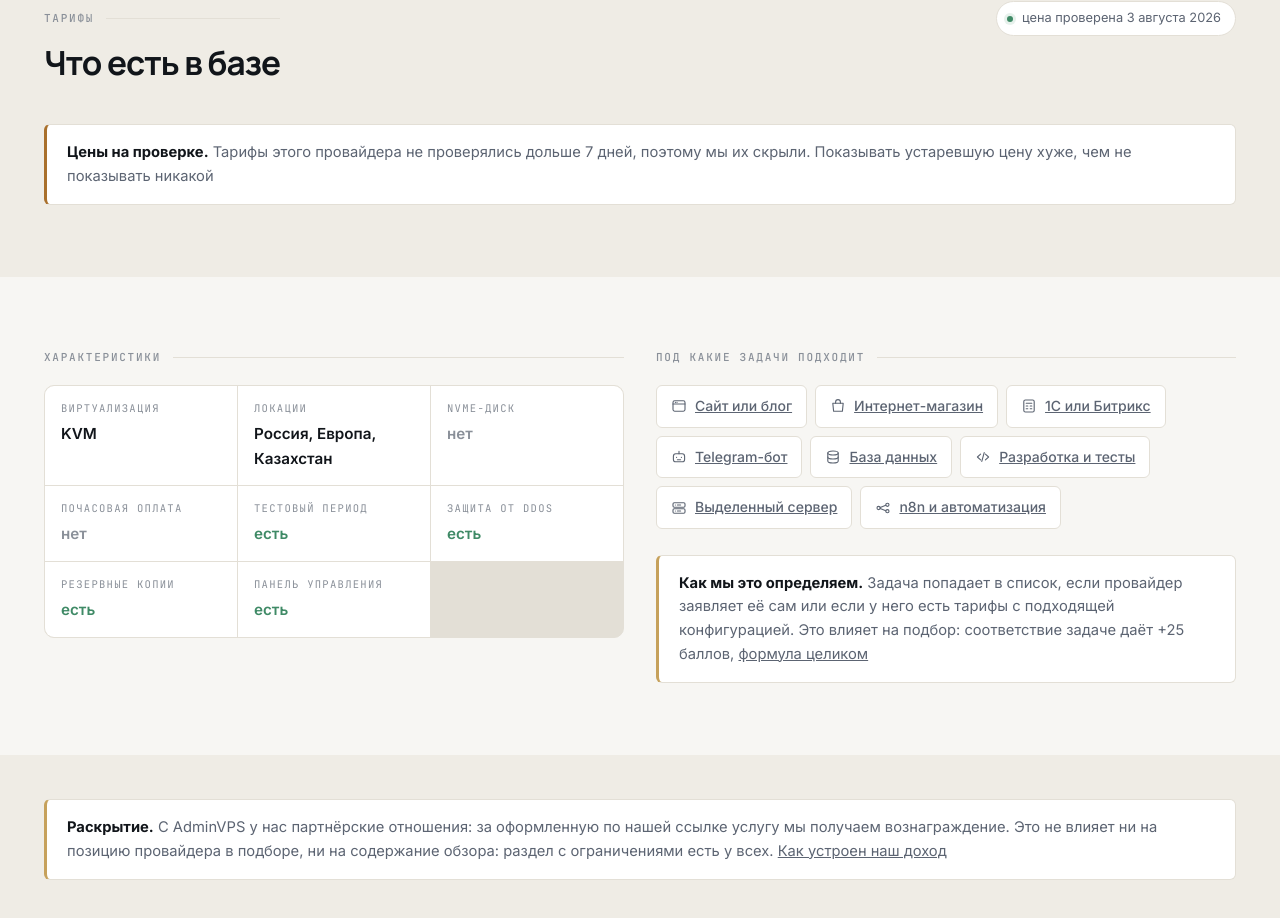
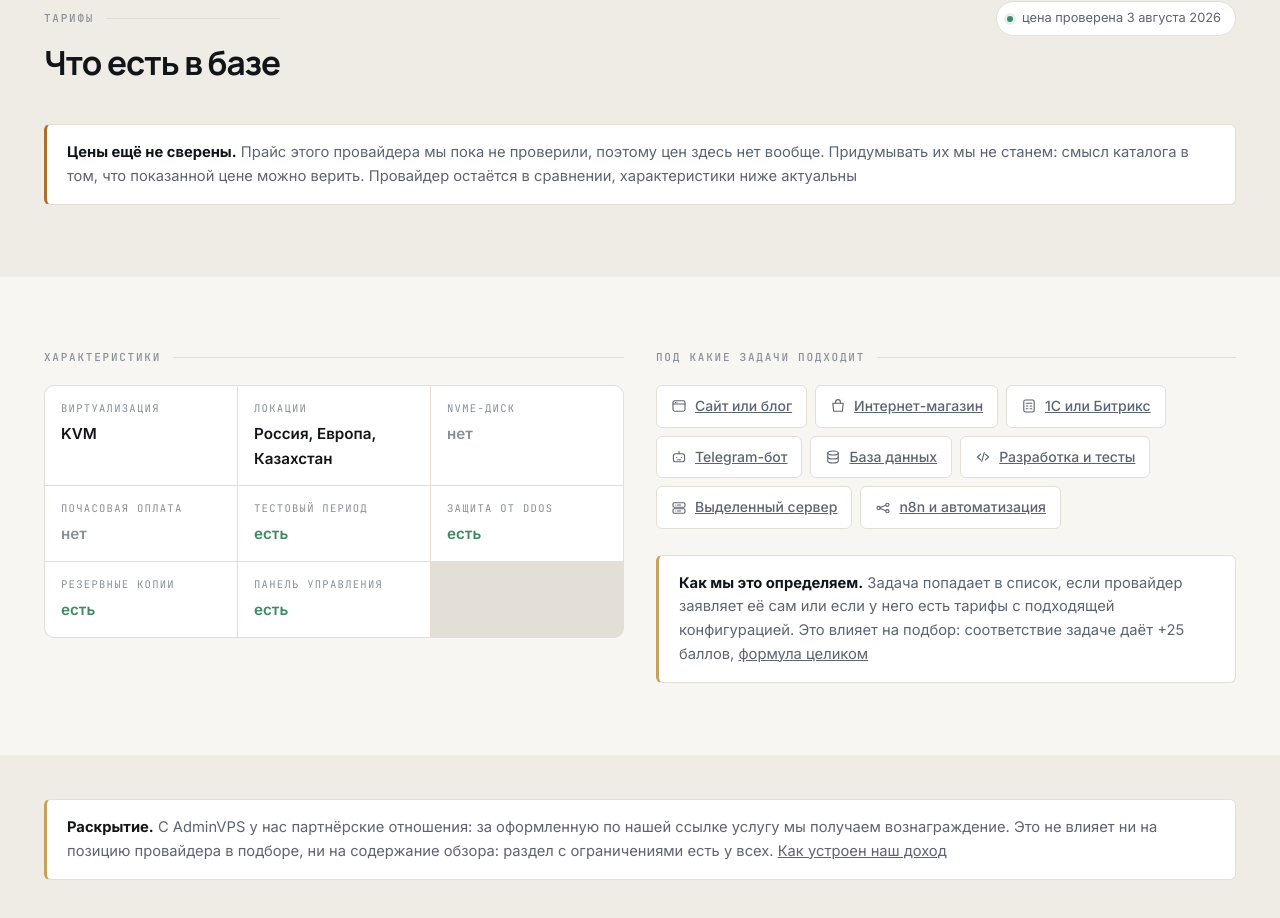
Before and after one commit to MakeBiz/servercalc, a Next.js app: page /provajdery/adminvps in a window 1280 px wide. Shown: the part 938-1856 px from the top of the page. Built offline with nearby package versions, Linux system fonts and the light colour scheme.

Commit message:
Точная формулировка для провайдеров, чей прайс ещё не сверялся

```diff
--- a/app/provajdery/[slug]/page.js
+++ b/app/provajdery/[slug]/page.js
@@ -168,9 +168,20 @@ export default async function ProviderPage({ params }) {
 
           {plans.length === 0 ? (
             <div className="notice notice-warn">
-              <strong>Цены на проверке.</strong> Тарифы этого провайдера не проверялись дольше{' '}
-              {STATS.staleDays} дней, поэтому мы их скрыли. Показывать устаревшую цену хуже, чем не
-              показывать никакой
+              {allPlansOf(slug).length === 0 ? (
+                <>
+                  <strong>Цены ещё не сверены.</strong> Прайс этого провайдера мы пока не проверили,
+                  поэтому цен здесь нет вообще. Придумывать их мы не станем: смысл каталога в том,
+                  что показанной цене можно верить. Провайдер остаётся в сравнении, характеристики
+                  ниже актуальны
+                </>
+              ) : (
+                <>
+                  <strong>Цены на проверке.</strong> Тарифы этого провайдера не проверялись дольше{' '}
+                  {STATS.staleDays} дней, поэтому мы их скрыли. Показывать устаревшую цену хуже, чем
+                  не показывать никакой
+                </>
+              )}
             </div>
           ) : (
             <div className="tbl-wrap">
```
